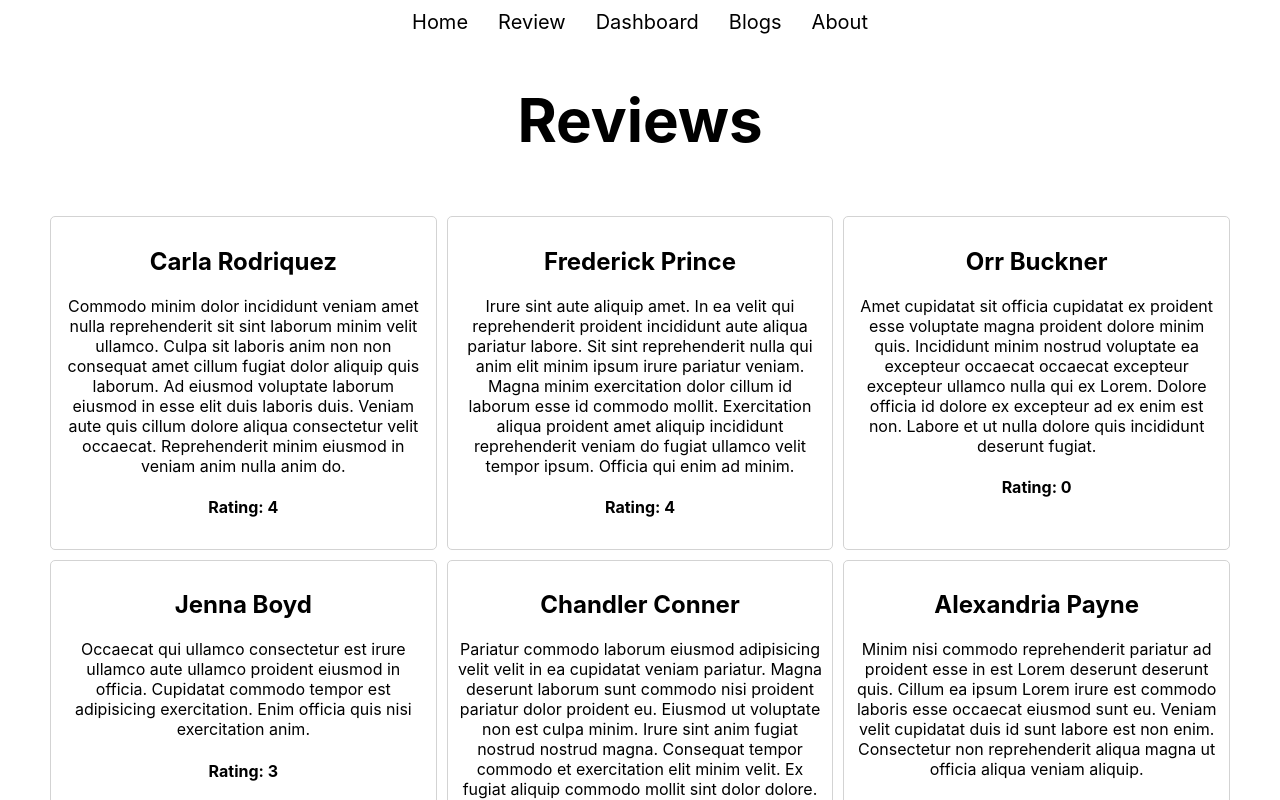
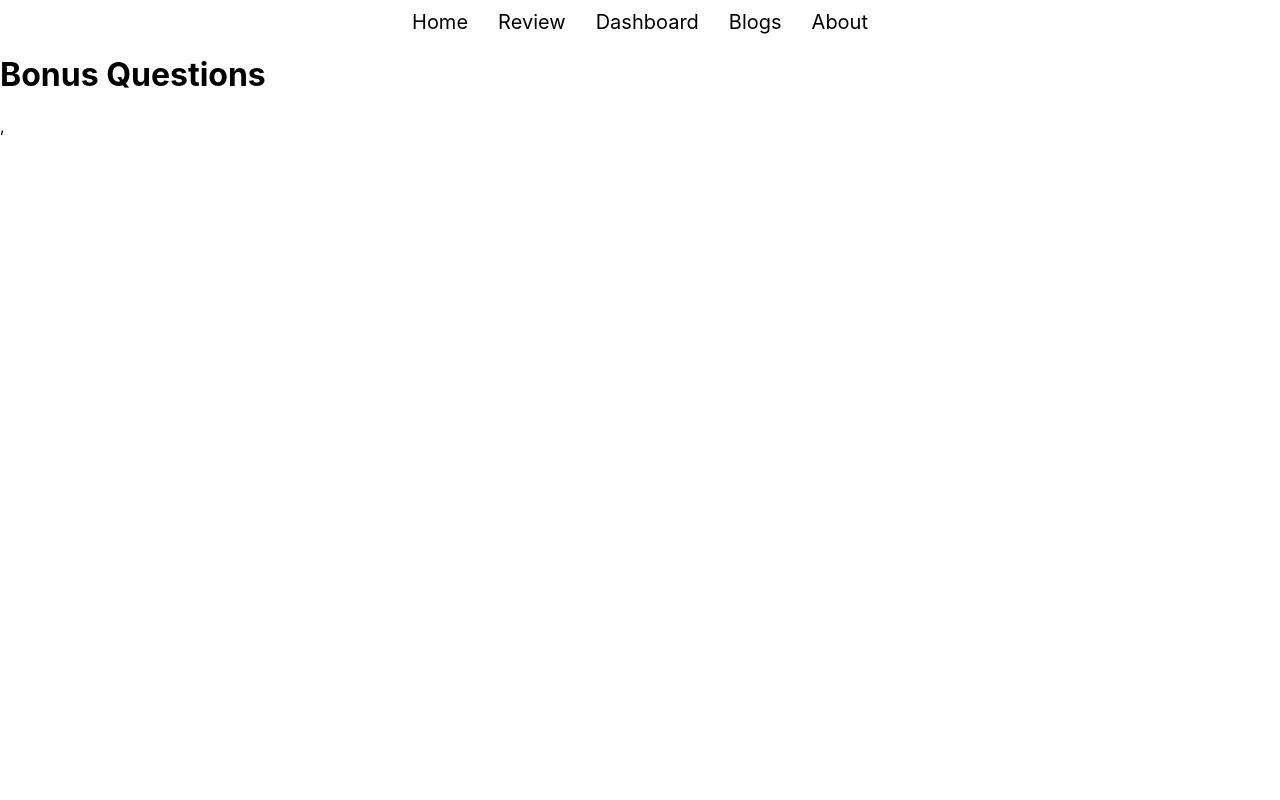
Before and after one commit to nishattasnim08/camera-haul, a React (Create React App) app: page /blogs in a window 1280 px wide. Shown: the top 800 px of the page. Built offline with nearby package versions, Linux system fonts and the light colour scheme.

Commit message:
404 page commited

```diff
--- a/src/App.js
+++ b/src/App.js
@@ -3,6 +3,8 @@ import Header from './Components/Header/Header';
 import Home from './Components/Home/Home';
 import { Routes, Route, Link } from "react-router-dom";
 import Reviews from './Components/Reviews/Reviews';
+import Blogs from './Components/Blogs/Blogs';
+import ErrorAlert from './Components/ErrorAlert/ErrorAlert';
 
 function App() {
   return (
@@ -11,8 +13,9 @@ function App() {
       <Routes>
         <Route path="/" element={<Home />} />
         <Route path="review" element={<Reviews />} />
+        <Route path="blogs" element={<Blogs />} />
         <Route path="dashboard" element={<Reviews />} />
-        <Route path="blogs" element={<Reviews />} />
+        <Route path="*" element={<ErrorAlert />} />
       </Routes>
     </div>
   );
--- /dev/null
+++ b/src/Components/Blogs/Blogs.js
@@ -0,0 +1,11 @@
+import React from 'react';
+
+const Blogs = () => {
+    return (
+        <div>
+            <h1>Bonus Questions</h1>
+        </div>
+    );
+};
+
+export default Blogs;
--- /dev/null
+++ b/src/Components/ErrorAlert/ErrorAlert.css
@@ -0,0 +1,6 @@
+.error-alert{
+    text-align: center;
+}
+.error-alert img{
+    width: 60%;
+}
--- /dev/null
+++ b/src/Components/ErrorAlert/ErrorAlert.js
@@ -0,0 +1,12 @@
+import React from 'react';
+import './ErrorAlert.css';
+
+const ErrorAlert = () => {
+    return (
+        <div className='error-alert'>
+            <img src="https://img-16.ccm2.net/_SqzzXVDSG50FWb_UBrCl3XwV78=/440x/1685e17045e747a899925aa16189c7c6/ccm-encyclopedia/99776312_s.jpg" alt="" />
+        </div>
+    );
+};
+
+export default ErrorAlert;
--- a/src/Components/Header/Header.js
+++ b/src/Components/Header/Header.js
@@ -1,14 +1,15 @@
 import React from 'react';
+import { Link } from 'react-router-dom';
 import './Header.css';
 
 const Header = () => {
     return (
         <nav className='header'>
-            <a href="/">Home</a>
-            <a href="/review">Review</a>
-            <a href="">Dashboard</a>
-            <a href="">Blogs</a>
-            <a href="">About</a>
+            <Link to="/">Home</Link>
+            <Link to="/review">Review</Link>
+            <Link to="">Dashboard</Link>
+            <Link to="/blogs">Blogs</Link>
+            <Link to="">About</Link>
         </nav>
     );
 };
```
Also changed, not shown: src/Components/Blogs/Blogs.css (added).
